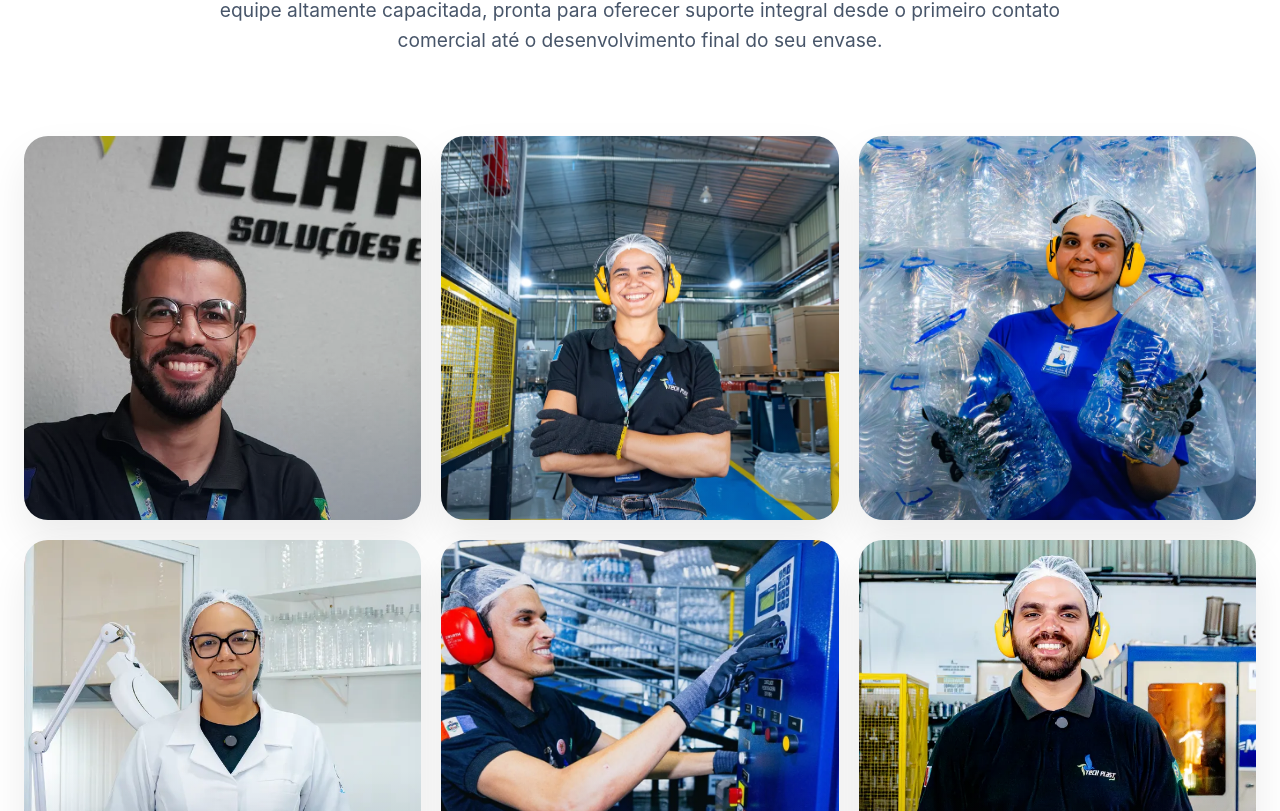
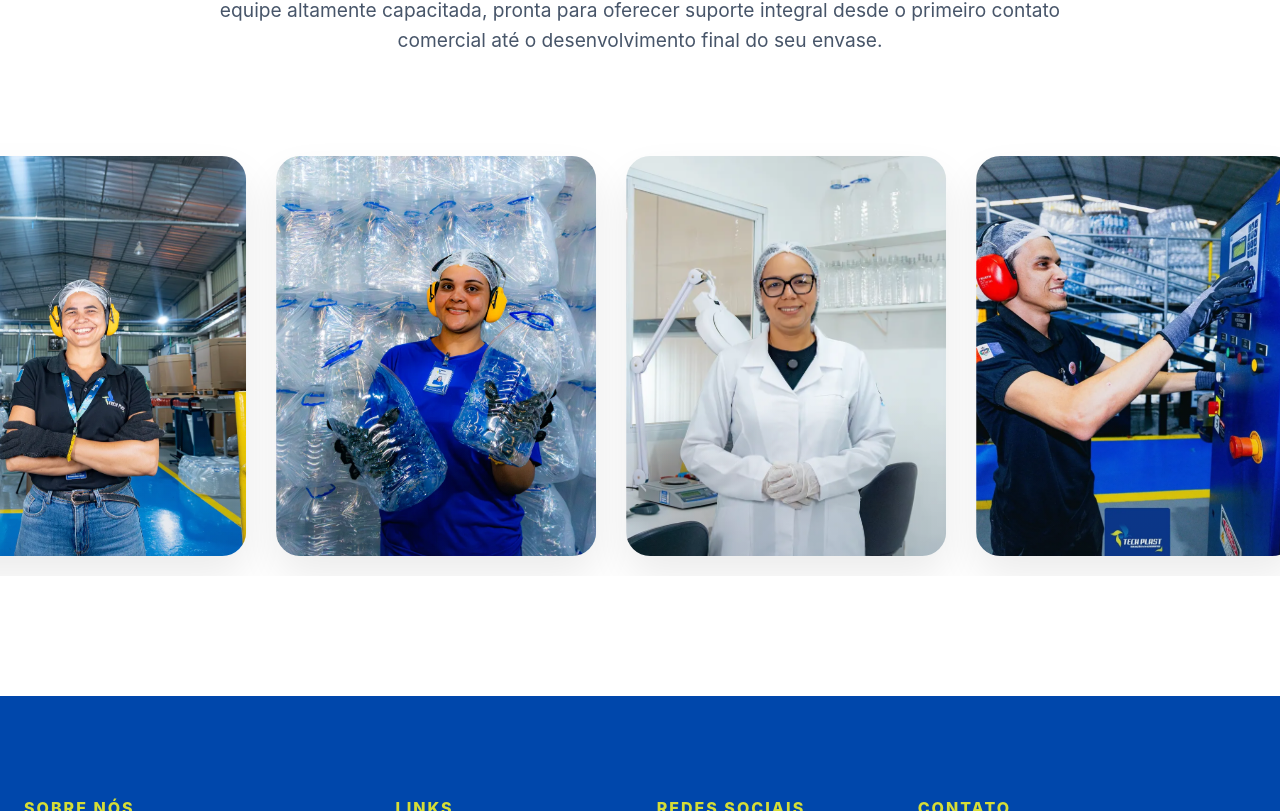
Before and after one commit to jjulioCsar/sitetech, a React (Vite) app: page / in a window 1280 px wide. Shown: the part 7209-8020 px from the top of the page. Built offline with nearby package versions, Linux system fonts and the light colour scheme.

Commit message:
feat: replace team mural with automatic infinite carousel

```diff
--- a/src/components/FooterComponents.jsx
+++ b/src/components/FooterComponents.jsx
@@ -13,33 +13,14 @@ export const HumanCapital = () => {
     const { t } = useLanguage();
 
     const muralImages = [
-        { src: mural1, alt: "Equipe Techplast 1" },
+        { src: mural1, alt: "Eduardo - Comercial", rotate: true },
         { src: mural2, alt: "Equipe Techplast 2" },
         { src: mural3, alt: "Equipe Techplast 3" },
         { src: mural4, alt: "Equipe Techplast 4" },
         { src: mural5, alt: "Equipe Techplast 5" },
-        { src: mural6, alt: "Equipe Techplast 6" }
+        { src: mural6, alt: "Equipe Techplast 6" },
+        { src: mural7, alt: "Equipe Techplast 7" }
     ];
-
-    const containerVariants = {
-        hidden: { opacity: 0 },
-        visible: {
-            opacity: 1,
-            transition: {
-                staggerChildren: 0.1
-            }
-        }
-    };
-
-    const itemVariants = {
-        hidden: { opacity: 0, scale: 0.9, y: 20 },
-        visible: {
-            opacity: 1,
-            scale: 1,
-            y: 0,
-            transition: { duration: 0.6, ease: [0.215, 0.61, 0.355, 1] }
-        }
-    };
 
     return (
         <motion.section
@@ -79,28 +60,37 @@ export const HumanCapital = () => {
                     </motion.p>
                 </div>
 
-                {/* MURAL GALLERY */}
+                {/* AUTOMATIC TEAM CAROUSEL */}
+                <div style={{ width: '100vw', marginLeft: 'calc(-50vw + 50%)', position: 'relative', overflow: 'hidden' }}>
                     <motion.div
-                    variants={containerVariants}
-                    initial="hidden"
-                    whileInView="visible"
-                    viewport={{ once: true, margin: "-50px" }}
+                        animate={{
+                            x: [0, -2450], // 7 images * (320px + 30px gap) = 2450px
+                        }}
+                        transition={{
+                            x: {
+                                repeat: Infinity,
+                                repeatType: "loop",
+                                duration: 40,
+                                ease: "linear",
+                            },
+                        }}
                         style={{
-                        display: 'grid',
-                        gridTemplateColumns: 'repeat(3, 1fr)', // Force 3 columns
-                        gridAutoRows: 'clamp(300px, 30vw, 450px)',
-                        gap: '20px',
+                            display: 'flex',
+                            gap: '30px',
+                            padding: '20px 0',
+                            width: 'fit-content'
                         }}
                     >
-                    {muralImages.map((img, index) => (
-                        <motion.div
+                        {[...muralImages, ...muralImages, ...muralImages].map((img, index) => (
+                            <div
                                 key={index}
-                            variants={itemVariants}
-                            whileHover={{ scale: 1.02, y: -5 }}
                                 style={{
+                                    width: '320px',
+                                    flexShrink: 0,
                                     borderRadius: '24px',
                                     overflow: 'hidden',
                                     boxShadow: '0 20px 40px rgba(0, 0, 0, 0.08)',
+                                    aspectRatio: '4/5', // Standard proportion
                                     background: '#f8fafc',
                                     position: 'relative',
                                 }}
@@ -112,23 +102,20 @@ export const HumanCapital = () => {
                                         width: '100%',
                                         height: '100%',
                                         objectFit: 'cover',
-                                    // Fix Eduardo's rotation if it's the first image
-                                    transform: index === 0 ? 'rotate(270deg) scale(1.4)' : 'none',
-                                    transition: 'transform 0.7s cubic-bezier(0.4, 0, 0.2, 1)'
+                                        transform: img.rotate ? 'rotate(270deg) scale(1.4)' : 'none',
                                     }}
                                     loading="lazy"
                                 />
-                            {/* Visual Overlay Shimmer effect on hover via CSS transition */}
                                 <div style={{
                                     position: 'absolute',
                                     top: 0, left: 0, right: 0, bottom: 0,
                                     background: 'linear-gradient(to bottom, transparent 60%, rgba(11, 37, 85, 0.3))',
-                                opacity: 0.6,
-                                pointerEvents: 'none'
+                                    opacity: 0.4,
                                 }} />
-                        </motion.div>
+                            </div>
                         ))}
                     </motion.div>
+                </div>
             </div>
         </motion.section>
     )
```
Lines whose indentation alone changed are shown as unchanged.
